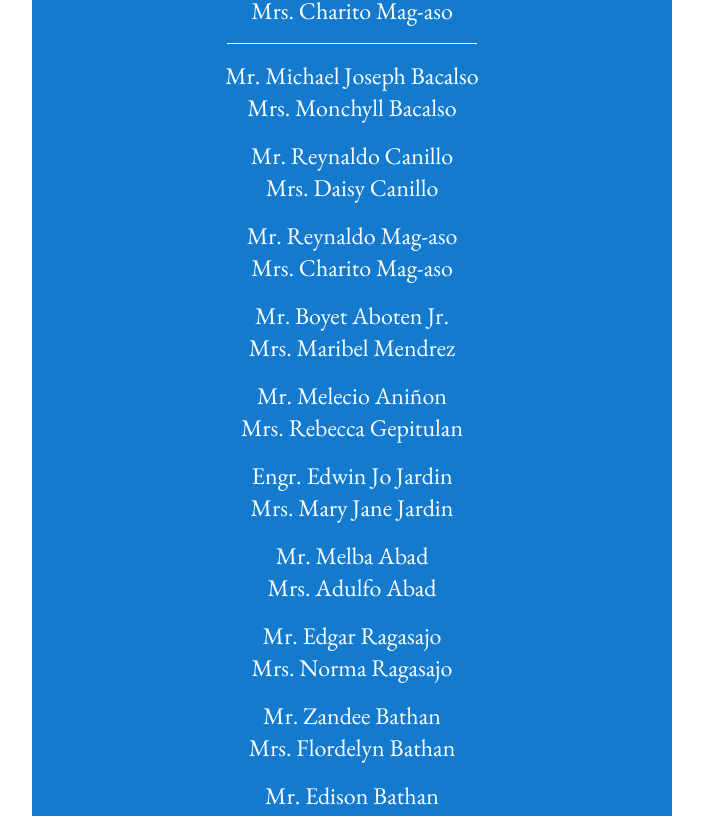
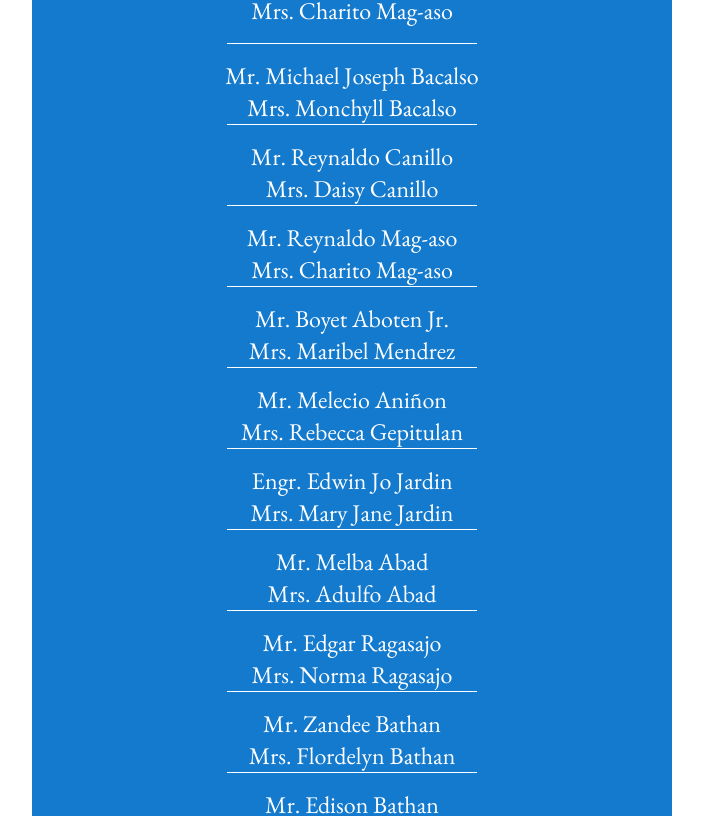
Before and after one commit to arielpasilang/ariel-lanny, a Next.js app: page / in a window 1280 px wide. Shown: the part 8356-9172 px from the top of the page, without its empty margins (288-991 px from the left). Built offline with nearby package versions, Linux system fonts and the light colour scheme; a web font is replaced by a local one.

Commit message:
Removed HR to principal sponsors

```diff
--- a/src/app/page.jsx
+++ b/src/app/page.jsx
@@ -354,7 +354,9 @@ export default function Home() {
                       <h4 className="text-white leading-8">{person.husband}</h4>
                       <h4 className="text-white leading-8">{person.wife}</h4>
                     </div>
-                    <hr className="last:hidden border-white w-[250px] mx-auto" />
+                    {person.husband !== "Mr. Leonardo Canillo" && (
+                      <hr className="border-white w-[250px] mx-auto" />
+                    )}
                   </div>
                 ))}
               </div>
```
